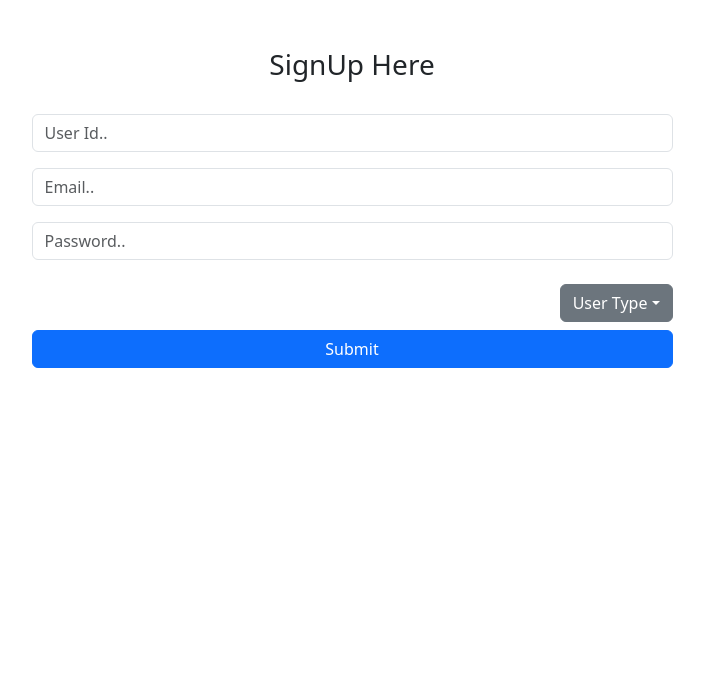
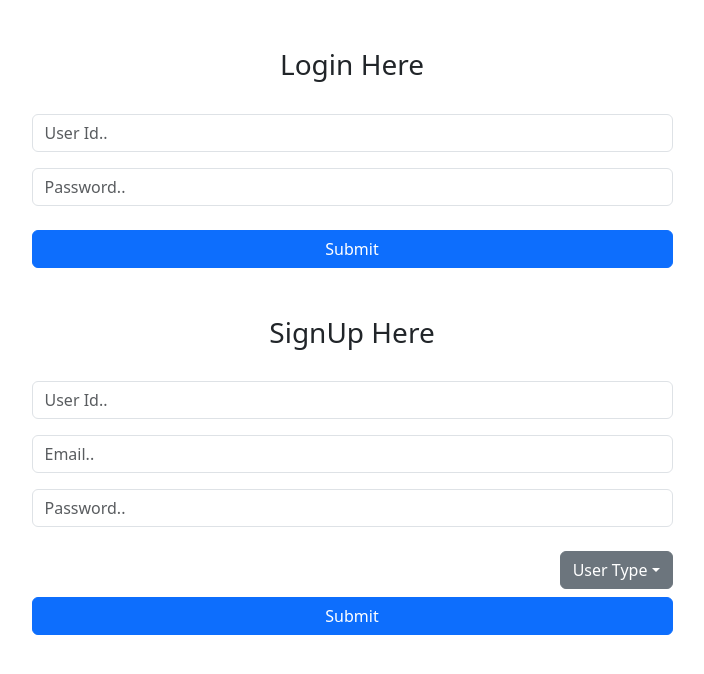
Before and after one commit to codewithVRV/crm_app, a React (Vite) app: page / in a window 1280 px wide. Shown: the top 674 px of the page, without its empty margins (288-992 px from the left). Built offline with nearby package versions, Linux system fonts and the light colour scheme.

Commit message:
Added eslint for semicolon and sorting the files

```diff
--- a/package.json
+++ b/package.json
@@ -25,6 +25,7 @@
     "eslint-plugin-react": "^7.32.2",
     "eslint-plugin-react-hooks": "^4.6.0",
     "eslint-plugin-react-refresh": "^0.4.3",
+    "eslint-plugin-simple-import-sort": "^10.0.0",
     "vite": "^4.4.5"
   }
 }
--- a/src/App.jsx
+++ b/src/App.jsx
@@ -3,7 +3,6 @@ import './App.css'
 
 // js for bootstrap
 import * as bootstrap from 'bootstrap';
-
 
 import Login from './pages/auth/Login';
 import SignUp from './pages/auth/SignUp';
@@ -14,7 +13,7 @@ function App() {
   return (
 
       <>
-          {/* <Login /> */}
+          <Login />
           <SignUp />
       </>
   )
```
Also changed, not shown: src/main.jsx (+7 -6 lines), .eslintrc.cjs, 1 other file (tests, documents, lock files or other folders).
